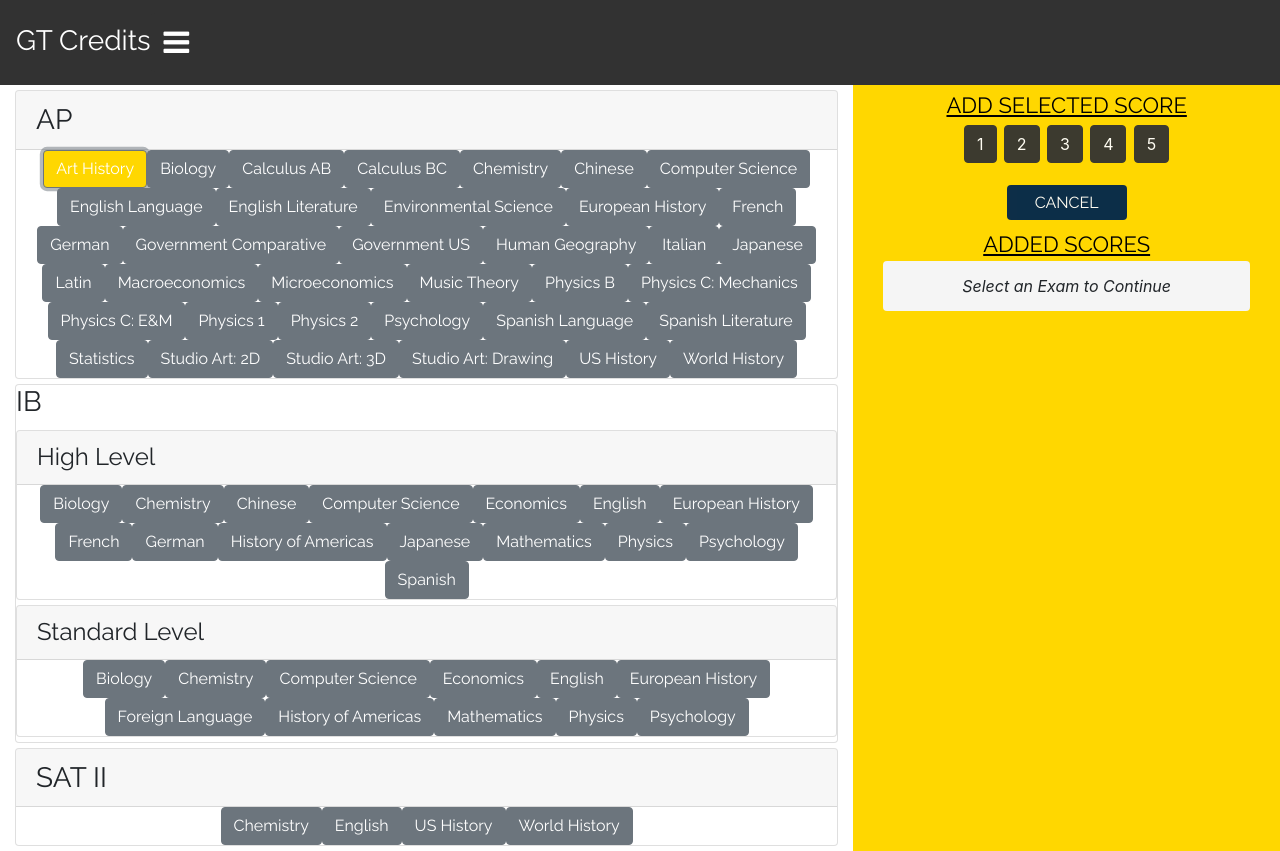
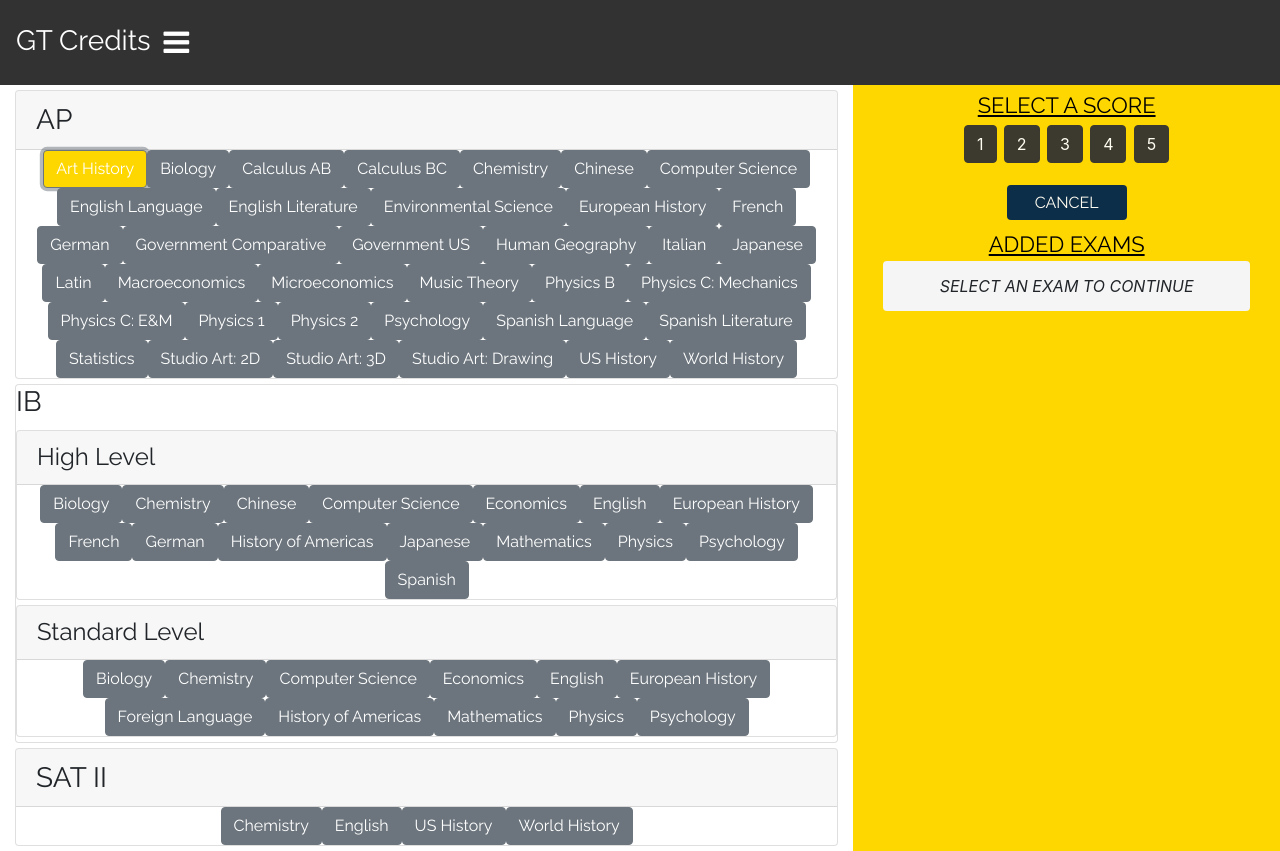
Before and after one commit to skeshive/gtcredits, an Angular app in the folder my-app/: page / in a window 1280 px wide. Both pictures are taken after a click on the button "Art History". Built offline with nearby package versions, Linux system fonts and the light colour scheme.

Commit message:
Right panel refactoring

```diff
--- a/my-app/src/app/components/right-panel/right-panel.component.html
+++ b/my-app/src/app/components/right-panel/right-panel.component.html
@@ -2,8 +2,8 @@
 <html>
 <body>
   <div class="container" *ngIf="!displayResults; else results">
-    <div class="right-header"> ADD SELECTED SCORE </div>
     <div *ngIf="_scoreSelect.apExamSelected">
+      <div class="right-header"> SELECT A SCORE </div>
       <button class="btn" id=1 (click)="_scoreSelect.scoreClicked($event)">1</button>
       <button class="btn" id=2 (click)="_scoreSelect.scoreClicked($event)">2</button>
       <button class="btn" id=3 (click)="_scoreSelect.scoreClicked($event)">3</button>
@@ -11,6 +11,7 @@
       <button class="btn" id=5 (click)="_scoreSelect.scoreClicked($event)">5</button>
     </div>
     <div *ngIf="_scoreSelect.ibHighExamSelected || _scoreSelect.ibStandardExamSelected">
+      <div class="right-header"> SELECT A SCORE </div>
       <button class="btn" id=1 (click)="_scoreSelect.scoreClicked($event)">1</button>
       <button class="btn" id=2 (click)="_scoreSelect.scoreClicked($event)">2</button>
       <button class="btn" id=3 (click)="_scoreSelect.scoreClicked($event)">3</button>
@@ -20,6 +21,7 @@
       <button class="btn" id=7 (click)="_scoreSelect.scoreClicked($event)">7</button>
     </div>
     <div *ngIf="_scoreSelect.satExamSelected">
+      <div class="right-header"> SELECT A SCORE </div>
       <div class="input-group">
         <input class="form-control text-center" type="text" placeholder="0-800" #satInput id="satInput">
         <span class="input-group-btn">
@@ -32,7 +34,7 @@
       <button type="button" class="btn cancel" (click)="_scoreSelect.reset()" > CANCEL </button>
     </div>
 
-    <div class="right-header" role="group"> ADDED SCORES</div>
+    <div class="right-header" role="group"> ADDED EXAMS</div>
     <ul class="list-group" *ngFor="let exam of _exam.examArr">
       <li class="list-group-item justify-content-between"> {{exam.getType()}} {{exam.getName()}}
         <span class="pull-right">
@@ -45,7 +47,7 @@
     </ul>
 
     <div class="alert" *ngIf="_exam.examArrEmpty" style="background-color: whitesmoke;" role="alert">
-      <i>Select an Exam to Continue</i>
+      <i>SELECT AN EXAM TO CONTINUE</i>
     </div>
     <div *ngIf="!_exam.examArrEmpty">
       <button type="button" class="btn cancel" (click)="_convertScore.parseData(); toggleDisplayResults();"> SUBMIT </button>
```
